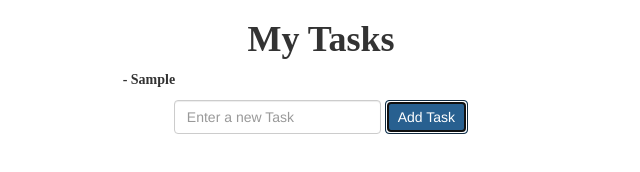
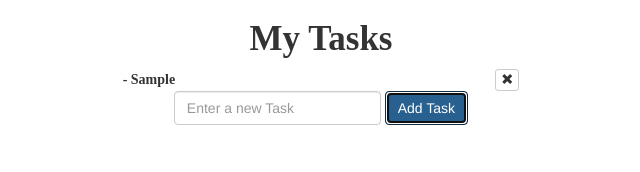
Before and after one commit to Jon6/furry-octo-lamp, a website: page public/index.html in a window 1280 px wide. Both pictures are taken after typing "Sample" into the empty fields and a click on the button "Add Task". Shown: the whole page, without its empty margins (319-959 px from the left). Drawn offline with nearby package versions, Linux system fonts and the light colour scheme; no server answers; a web font is replaced by a local one.

Commit message:
Adding Delete buttons

```diff
--- a/Task.js
+++ b/Task.js
@@ -24,6 +24,8 @@ app.use(bodyParser.urlencoded({ extended: false }));
 
 // parse application/json
 app.use(bodyParser.json());
+
+
 
 // begining of API which gives listed stuffin DB
 app.get('/getTasks/:taskNum?/', returnTasks);
--- a/public/css/style.css
+++ b/public/css/style.css
@@ -3,6 +3,18 @@
     font-weight: bold;
 }
 
-.h1 {
-  font-size: 2em;
+h1 {
+    font-size: 2.5em;
 }
+
+p.main-font {
+    display: inline;
+}
+
+.delete-task {
+  float: right;
+}
+
+.main-container .div {
+  margin-top: 5em;
+}
--- a/public/js/script.js
+++ b/public/js/script.js
@@ -1,4 +1,5 @@
 var btstrpClasses = 'col-lg-4 col-lg-offset-4 col-md-6 col-md-offset-3 col-sm-8 col-sm-offset-2';
+var deleteBtn = '<button type="button" class="btn btn-default btn-xs delete-task"><span class="glyphicon glyphicon-remove" aria-hidden="true"></span></button>';
 
 $(document).ready(function() {
 
@@ -18,6 +19,7 @@ $(document).ready(function() {
   });
 });
 
+
 function sendTask() {
   // send to API to add to file and add to DOM so reloading isn't necessary
   var taskString = $('#taskString').val();
@@ -28,6 +30,7 @@ function sendTask() {
   $('#taskString').val(""); // clear input
 }
 
+
 function addToMain(str) {
-  $('<div><p class="main-font">- ' + str + '</p></div>').addClass(btstrpClasses).appendTo('#main-container');
+  $('<div><p class="main-font">- ' + str + '</p>' + deleteBtn + '</div>').addClass(btstrpClasses).appendTo('#main-container');
 }
```
Also changed, not shown: public/index.html (+1 -0 lines).
